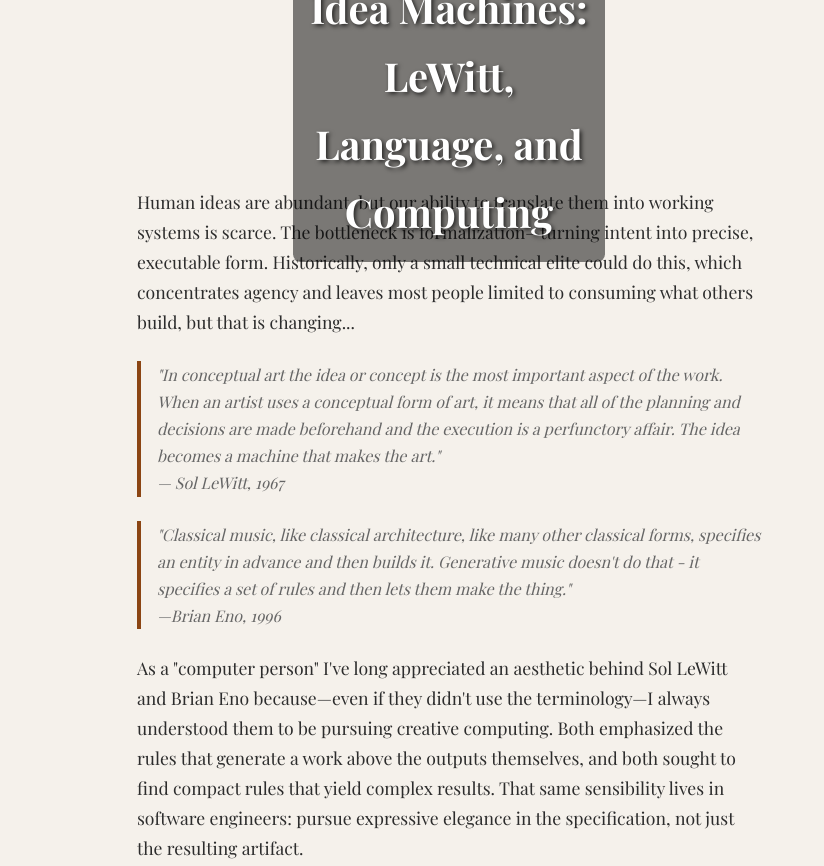
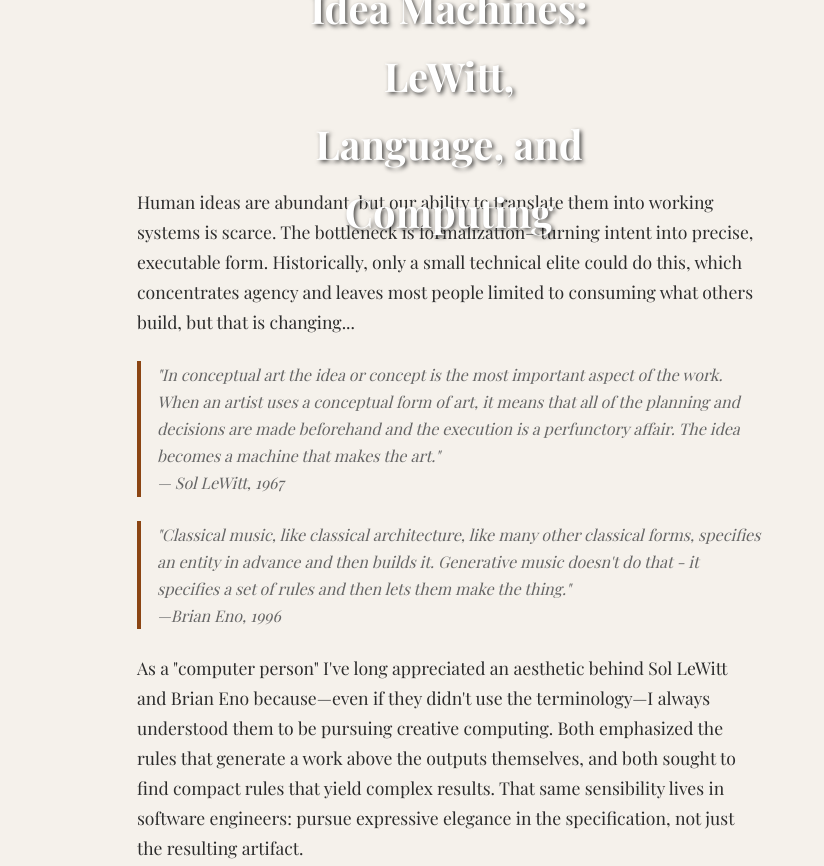
Before and after one commit to kousun12/zopub, a website: page res/computing.html in a window 1280 px wide. Shown: the top 866 px of the page, 191-1015 px from the left. Drawn offline with nearby package versions, Linux system fonts and the light colour scheme.

Commit message:
Remove transparent background from title overlay

```diff
--- a/res/computing.html
+++ b/res/computing.html
@@ -41,9 +41,6 @@
       top: 50%;
       left: 50%;
       transform: translate(-50%, -50%);
-      background: rgba(0, 0, 0, 0.5);
-      padding: 1rem;
-      border-radius: 0.5rem;
       z-index: 10;
     }
 
```
